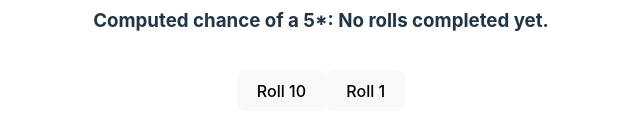
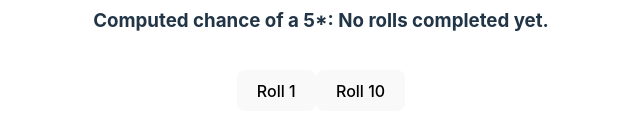
Before and after one commit to AlexYFM/wish_sim, a React (Vite) app: page / in a window 1280 px wide. Shown: the part 487-622 px from the top of the page, without its empty margins (319-959 px from the left). Built offline with nearby package versions, Linux system fonts and the light colour scheme.

Commit message:
tried out some things, still buggy, pity still doesn't work

```diff
--- a/src/components/App.jsx
+++ b/src/components/App.jsx
@@ -16,12 +16,12 @@ function App() {
     blue: 85.4
   }
 
-  const rollOne = () => {
+  const rollOne = async () => {
     setNumRolls(n => n + 1)
     setPity(p => p + 1)
     if(pity===90){ // hit pity
       setRolls((prev) => {
-        return [...prev.slice(1), 'gold']
+        return [...prev.slice(-10), 'gold']
       })
       setPity(0)
       setGolds(golds+1)
@@ -32,7 +32,7 @@ function App() {
       p += prob
       if (Math.random()*100 < p){
         setRolls((prev) => {
-          return [...prev.slice(1), rarity]
+          return [...prev.slice(-10), rarity]
         })
         if (rarity==='gold'){
           setPity(0)
@@ -46,11 +46,9 @@ function App() {
   }
 
   function rollTen () {
-    let ten = []
     for(let i=0; i<10; i++){
-      ten.push(rollOne())
+      setTimeout(rollOne, 10)
     }
-    setRolls(ten)
   }
 
   return (
@@ -65,8 +63,8 @@ function App() {
           return  <Roll rarity={roll} key={index}/>
         })}
       </div>
+      <button onClick={rollOne}>Roll 1</button>
       <button onClick={rollTen}>Roll 10</button>
-      <button onClick={rollOne}>Roll 1</button>
     </div>
   )
 }
```
